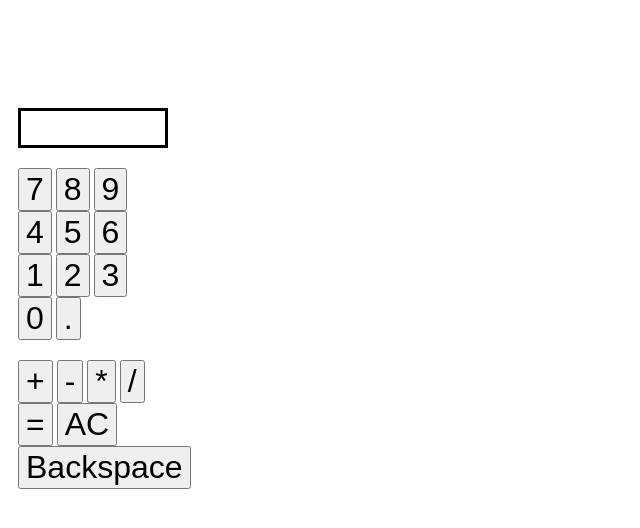
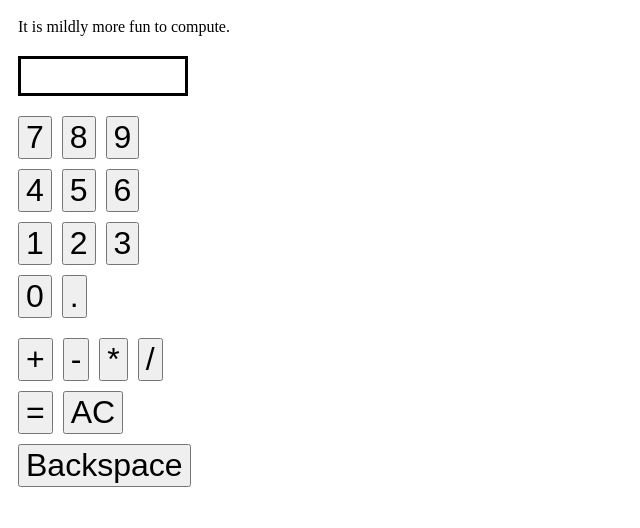
Before and after one commit to L3r05a/Calculator, a plain HTML site: page index.html in a window 1280 px wide. Shown: the whole page, without its empty margins (0-640 px from the left). Drawn offline with Linux system fonts and the light colour scheme.

Commit message:
Complete Project

```diff
--- a/index.html
+++ b/index.html
@@ -11,6 +11,8 @@
 
 </head>
 <body>
+
+    <p>It is mildly more fun to compute.</p>
 
  <!--display-->
  <input class="screen" type="text">
--- a/script.js
+++ b/script.js
@@ -34,7 +34,7 @@ document.addEventListener('keydown', function(event){
 
 const key = event.key;
 
-//match key pressed to existing numerals buttons values
+//match key pressed to existing numerals buttons values as array
 
 if(!isNaN(key) || key === '.'){
 
@@ -67,8 +67,6 @@ if (key === 'Backspace'){
 
 });
 
-
-
 //BACKSPACE button logic
 
 backspace.addEventListener('click', function () {
@@ -76,11 +74,9 @@ backspace.addEventListener('click', function () {
 if (currentInput !== '') {
     currentInput = currentInput.slice(0, -1);
     display.value = currentInput;
-
 }
 
 })
-
 
 //monitors NUMBER buttons and returns value
 
@@ -88,7 +84,7 @@ if (currentInput !== '') {
 
     button.addEventListener('click', function() {
 
-//  if result is displayed on number click then resets flag
+//counter for decimal point single use only
 
 if(button.value === '.'){
             decimalCount ++;
@@ -98,6 +94,8 @@ if(button.value === '.'){
             return;
         }
 
+//  result displayed logic to clear screen for next entry
+
         if (resultDisplayed) {
 
         currentInput = '';
@@ -105,6 +103,7 @@ if(button.value === '.'){
         resultDisplayed = false;
 
         }
+
 
     currentInput += button.value;
 
@@ -132,7 +131,7 @@ if (firstOperand !==null && operator !==null &&currentInput !==''){
 
     //divide by zero safeguard in chained operation logic
     if (isNaN(result)){
-        display.value = 'can\'t do that man';
+        display.value = 'nope';
         currentInput = '';
         firstOperand = null;
         oper = null;
@@ -177,7 +176,7 @@ console.log(result, typeof result)
 
 if(isNaN(result)){
 
-    display.value = 'can\'t do that man';
+    display.value = 'nope';
 
     currentInput = '';
 
--- a/style.css
+++ b/style.css
@@ -12,6 +12,10 @@ body {
     flex-wrap: nowrap;
 }
 
+p {
+   margin: 10px;
+}
+
 button {
 
    font-size:xx-large;
@@ -19,25 +23,30 @@ button {
 }
     .screen{
    height: 40px;
-   width:  150px;
+   width:  170px;
    border: 3px;
    border-style: solid;
    color: black;
    margin: 10px;
-   margin-top: 100px;
+   margin-top: 10px;
    font-size: x-large;
  }
 
   .numbers {
-
+   display: flex;
+   flex-wrap: wrap;
     width: 125px;
     margin: 10px;
-
+    gap: 10px;
 
  }
 
+ .operators{
+   display: flex;
+   margin: 10px;
+   width: 150px;
+   flex-wrap: wrap;
+   gap: 10px;
 
- .operators{
-    margin: 10px;
-    width: 150px;
- }
+
+}
```
Lines whose indentation alone changed are shown as unchanged.
